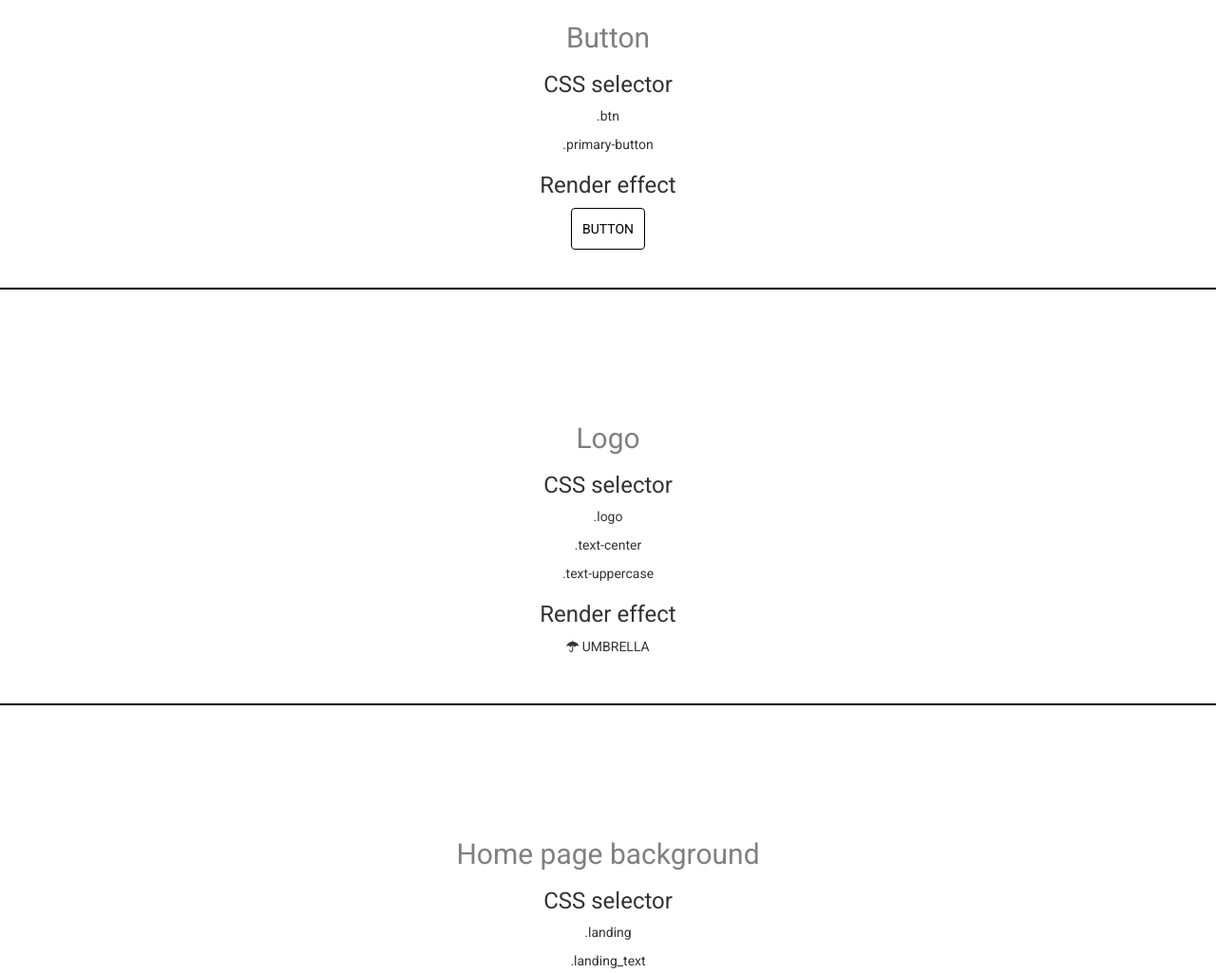
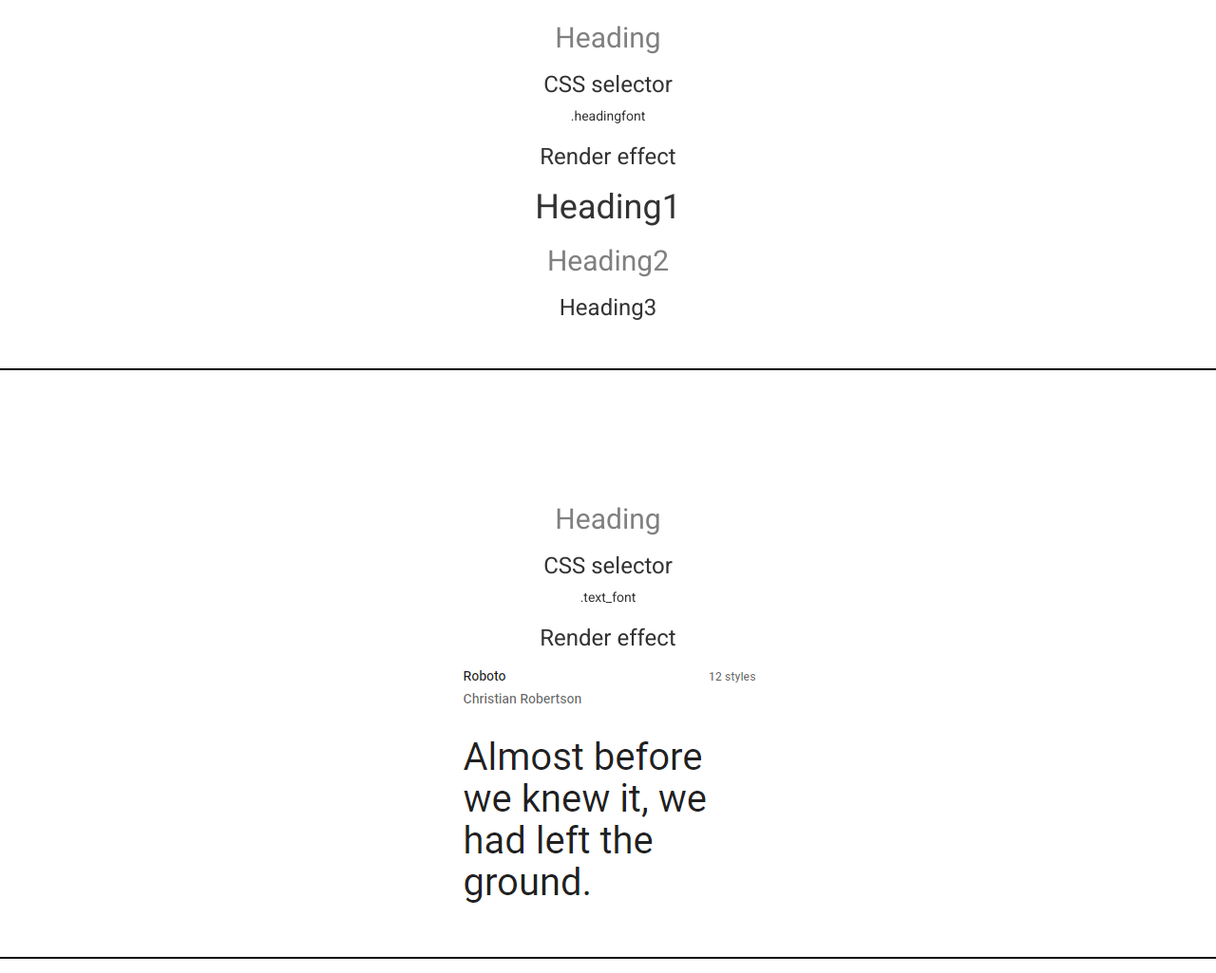
Before and after one commit to umbrella-afk/P03-Portfolio, a plain HTML site: page styleguide.html in a window 1280 px wide. Shown: the part 117-1142 px from the top of the page at 95% size. Drawn offline with nearby package versions, Linux system fonts and the light colour scheme.

Commit message:
uploaf font to styleguide

```diff
--- a/styleguide.html
+++ b/styleguide.html
@@ -48,7 +48,54 @@
 
 
 
+<!--  -->
+<div class="dividerline">
+  <div class="container">
+    <div class="row ">
+      <div class=" col-md-12 site-title text-center">
+            <h2>Heading</h2>
+          <h3>CSS selector</h3>
+          <p>.headingfont</p>
 
+
+
+
+          <h3>Render effect</h3>
+          <div class="headingfont">
+            <h1>Heading1</h1>
+            <h2>Heading2 </h2>
+            <h3>Heading3</h3>
+          </div>
+
+
+
+          </div>
+        </div>
+      </div>
+    </div>
+    <!--  -->
+    <div class="dividerline">
+      <div class="container">
+        <div class="row ">
+          <div class=" col-md-12 site-title text-center">
+                <h2>Heading</h2>
+              <h3>CSS selector</h3>
+              <p>.text_font</p>
+
+
+
+
+              <h3>Render effect</h3>
+              <div class="text_font">
+                  <img src="img/font.png" class="img-fluid" alt="img">
+              </div>
+
+
+
+              </div>
+            </div>
+          </div>
+        </div>
       <!-- //////////////first banner -->
       <div class="dividerline">
         <div class="container">
```
Also changed, not shown: img/font.png (added).
